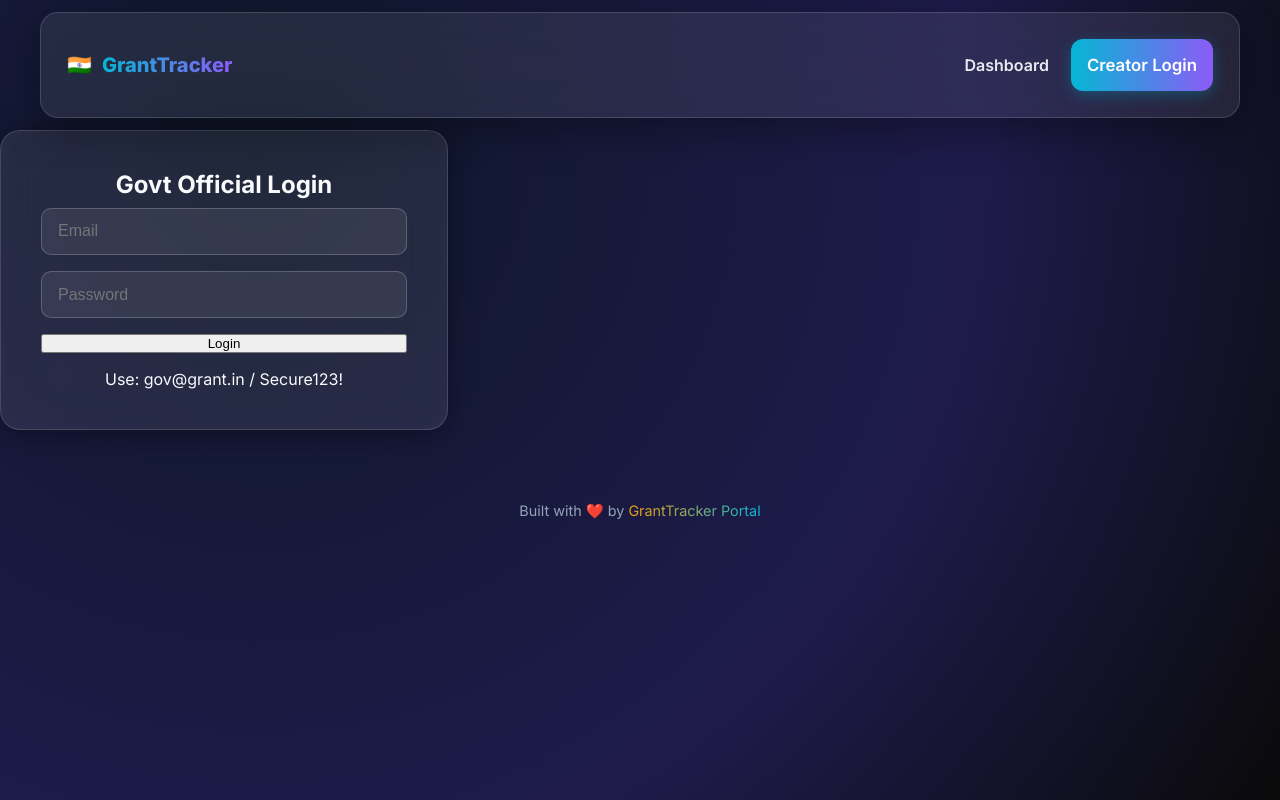
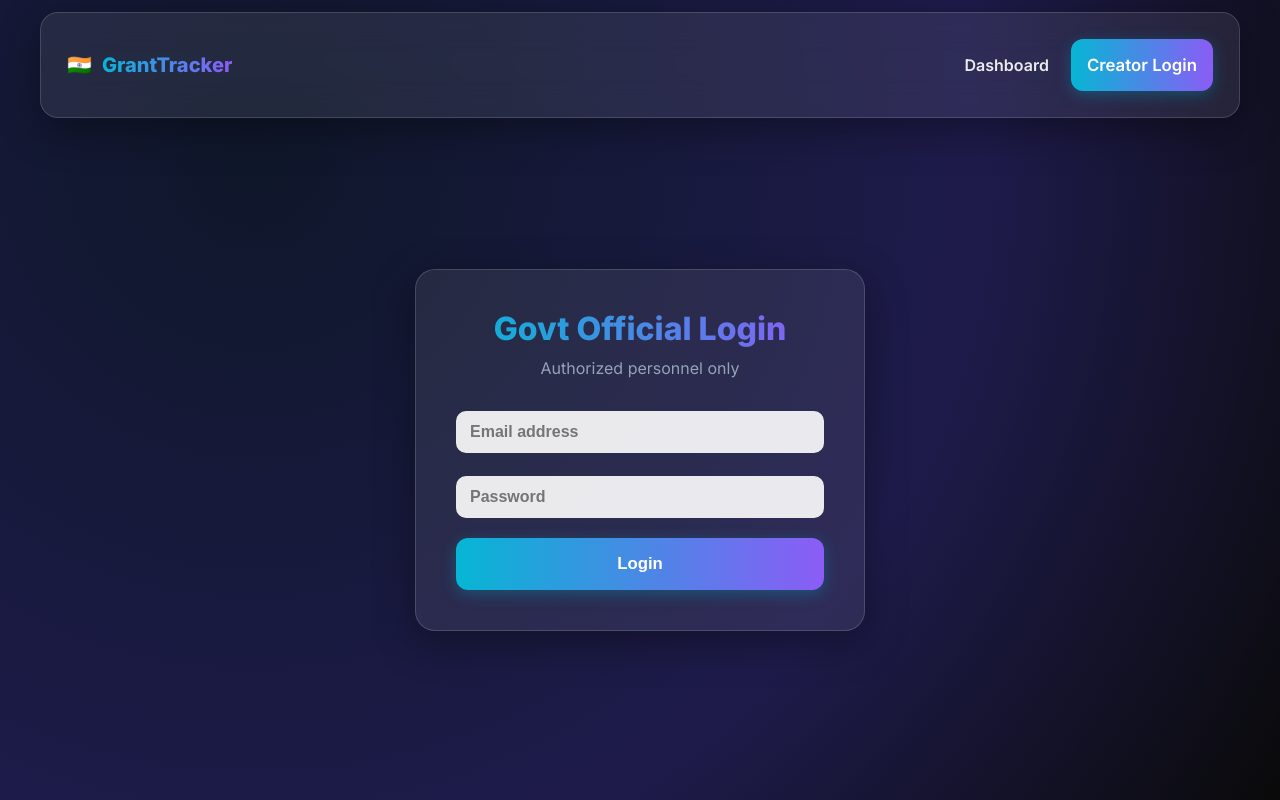
Before and after one commit to mamothai/grant-tracker-frontend, a React (Vite) app: page /gov-login in a window 1280 px wide. Built offline with nearby package versions, Linux system fonts and the light colour scheme.

Commit message:
updated gov login design and ui polish

```diff
--- a/src/App.css
+++ b/src/App.css
@@ -289,3 +289,22 @@ html, body {
     text-align: center;
   }
 }
+/* Login Page Layout */
+.login-container {
+  min-height: 80vh;
+  display: flex;
+  justify-content: center;
+  align-items: center;
+  padding: 30px;
+}
+
+.login-card {
+  width: 100%;
+  max-width: 450px;
+  padding: 40px;
+  border-radius: 20px;
+  text-align: center;
+}
+
+.mb-3 { margin-bottom: 15px; }
+.mb-4 { margin-bottom: 20px; }
--- a/src/GovLogin.jsx
+++ b/src/GovLogin.jsx
@@ -1,55 +1,54 @@
-import { useState } from 'react'
-import { useNavigate } from 'react-router-dom'
+import { useState } from "react";
+import { useNavigate } from "react-router-dom";
+import "./App.css";
 
 export default function GovLogin() {
-  const [email, setEmail] = useState('')
-  const [password, setPassword] = useState('')
-  const [error, setError] = useState('')
-  const navigate = useNavigate()
+  const [email, setEmail] = useState("");
+  const [pass, setPass] = useState("");
+  const navigate = useNavigate();
 
-  const handleLogin = (e) => {
-    e.preventDefault()
-    if (email === 'gov@grant.in' && password === 'Secure123!') {
-      localStorage.setItem('govAuth', 'true')
-      navigate('/gov-dashboard')
+  const handleLogin = () => {
+    if (email === "gov@grant.in" && pass === "Secure123!") {
+      localStorage.setItem("govAuth", "true");
+      navigate("/gov-dashboard");
     } else {
-      setError('Invalid credentials')
+      alert("❌ Invalid credentials");
     }
-  }
+  };
 
   return (
-    <div className="min-h-screen flex items-center justify-center p-6 bg-gradient-to-br from-slate-900 to-slate-800">
-      <div className="glass p-10 max-w-md w-full">
-        <h2 className="text-3xl font-bold mb-6 text-center text-white">Govt Official Login</h2>
-        <form onSubmit={handleLogin} className="space-y-4">
+    <main className="login-container fade-in">
+      <div className="glassy login-card float-up">
+
+        <h1 className="gradient" style={{ fontWeight: 800, fontSize: "2rem", marginBottom: "10px" }}>
+          Govt Official Login
+        </h1>
+
+        <p className="muted" style={{ marginBottom: "25px" }}>
+          Authorized personnel only
+        </p>
+
         <input
+          className="input mb-3"
           type="email"
-            placeholder="Email"
+          placeholder="Email address"
           value={email}
           onChange={(e) => setEmail(e.target.value)}
-            className="w-full p-3 rounded-lg bg-white/20 text-white placeholder-gray-400 border border-white/30 focus:outline-none focus:ring-2 focus:ring-cyan-500"
-            required
         />
+
         <input
+          className="input mb-4"
           type="password"
           placeholder="Password"
-            value={password}
-            onChange={(e) => setPassword(e.target.value)}
-            className="w-full p-3 rounded-lg bg-white/20 text-white placeholder-gray-400 border border-white/30 focus:outline-none focus:ring-2 focus:ring-cyan-500"
-            required
+          value={pass}
+          onChange={(e) => setPass(e.target.value)}
         />
-          {error && <p className="text-red-400 text-sm">{error}</p>}
-          <button
-            type="submit"
-            className="w-full bg-gradient-to-r from-orange-500 to-red-600 text-white font-bold py-3 rounded-xl hover:scale-105 transition"
-          >
+
+        <button className="btn btn-primary w-full" style={{ width: "100%" }} onClick={handleLogin}>
           Login
         </button>
-        </form>
-        <p className="mt-4 text-xs text-gray-400 text-center">
-          Use: <span className="text-cyan-400">gov@grant.in</span> / <span className="text-cyan-400">Secure123!</span>
-        </p>
+
       </div>
-    </div>
-  )
+    </main>
+  );
 }
```
Lines whose indentation alone changed are shown as unchanged.
